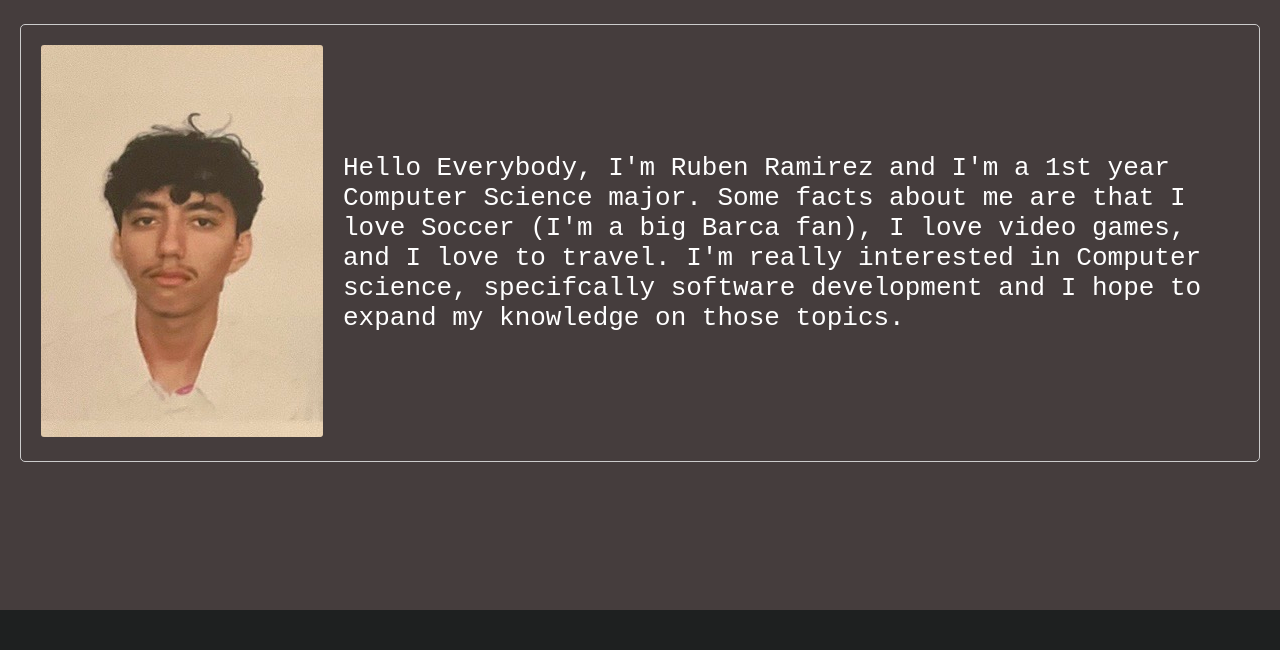
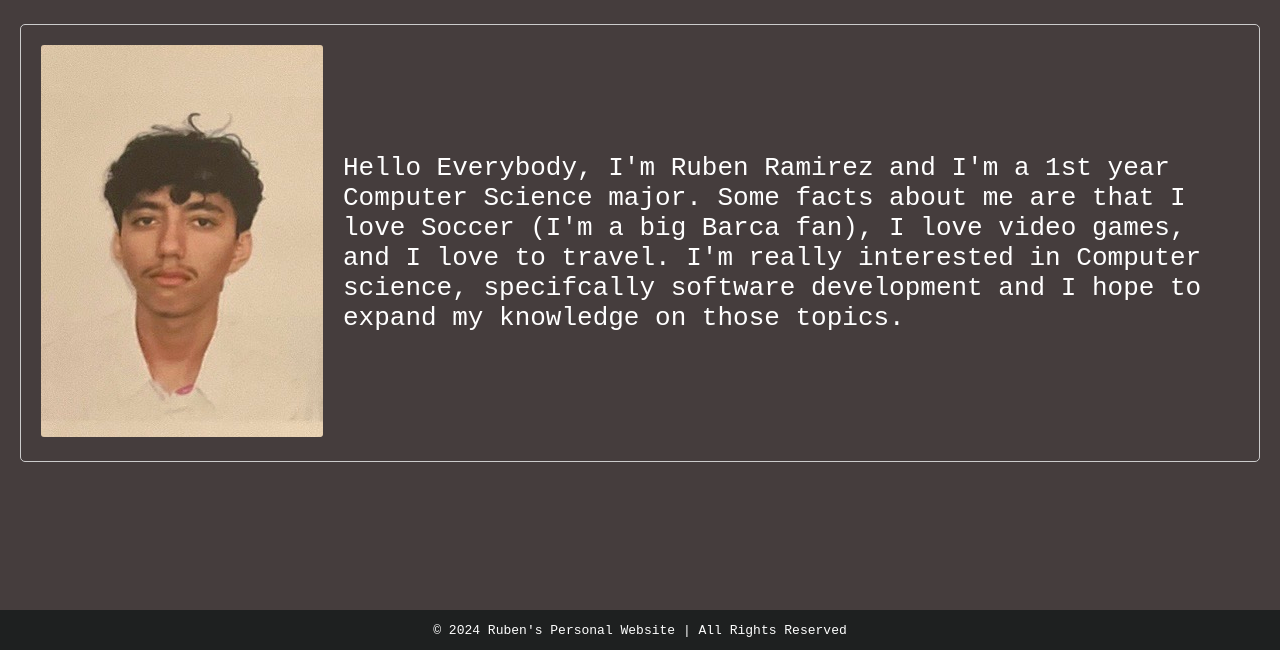
Before and after one commit to Rubensaghian/Rubensaghian.github.io, a plain HTML site: page index.html in a window 1280 px wide. Shown: the part 150-800 px from the top of the page. Drawn offline with Linux system fonts and the light colour scheme.

Commit message:
feat: add footer

```diff
--- a/index.html
+++ b/index.html
@@ -27,6 +27,6 @@
                     and I hope to expand my knowledge on those topics. </div>
             </div>
         </main>
-        <footer class="footer"> </footer>
+        <footer class="footer">© 2024 Ruben's Personal Website | All Rights Reserved</footer>
     </body>
 </html>
--- a/styles.css
+++ b/styles.css
@@ -159,13 +159,11 @@ main {
   padding: 20px;
   border: 1px solid #ccc;
   border-radius: 5px;
-  /* box-shadow: 0 0 10px rgba(0, 0, 0, 0.1); */
 }
 
 .about-image img {
   max-width: 300px;
   border-radius: 3px;
-  /* box-shadow: 0 0 10px rgba(0, 0, 0, 0.2); */
 }
 
 .about-text {
```
Also changed, not shown: blog.html (+1 -1 lines), contact.html (+1 -1 lines), portfolio.html (+1 -1 lines), resume.html (+1 -1 lines).
